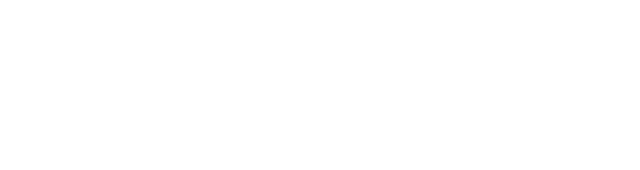
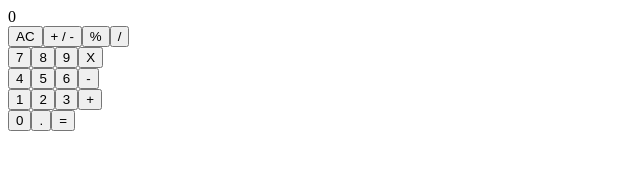
Before and after one commit to s2spii/calculatrice-iphone, a plain HTML site: page index.html in a window 1280 px wide. Shown: the whole page, without its empty margins (0-640 px from the left). Drawn offline with Linux system fonts and the light colour scheme.

Commit message:
Add buttons

```diff
--- a/index.html
+++ b/index.html
@@ -4,9 +4,20 @@
     <meta charset="UTF-8">
     <meta http-equiv="X-UA-Compatible" content="IE=edge">
     <meta name="viewport" content="width=device-width, initial-scale=1.0">
-    <title>Document</title>
+    <title>Calculatrice</title>
 </head>
 <body>
-
+    <div class="calc-container">
+        <div class="screen">0</div>
+        <div class="calc-button">
+            <div class="first-line">
+                <button>AC</button><button>+ / -</button><button>%</button><button>/</button>
+            </div>
+            <div class="second-line"><button>7</button><button>8</button><button>9</button><button>X</button></div>
+            <div class="third-line"><button>4</button><button>5</button><button>6</button><button>-</button></div>
+            <div class="four-line"><button>1</button><button>2</button><button>3</button><button>+</button></div>
+            <div class="five-line"><button>0</button><button>.</button><button>=</button></div>
+        </div>
+    </div>
 </body>
 </html>
```
